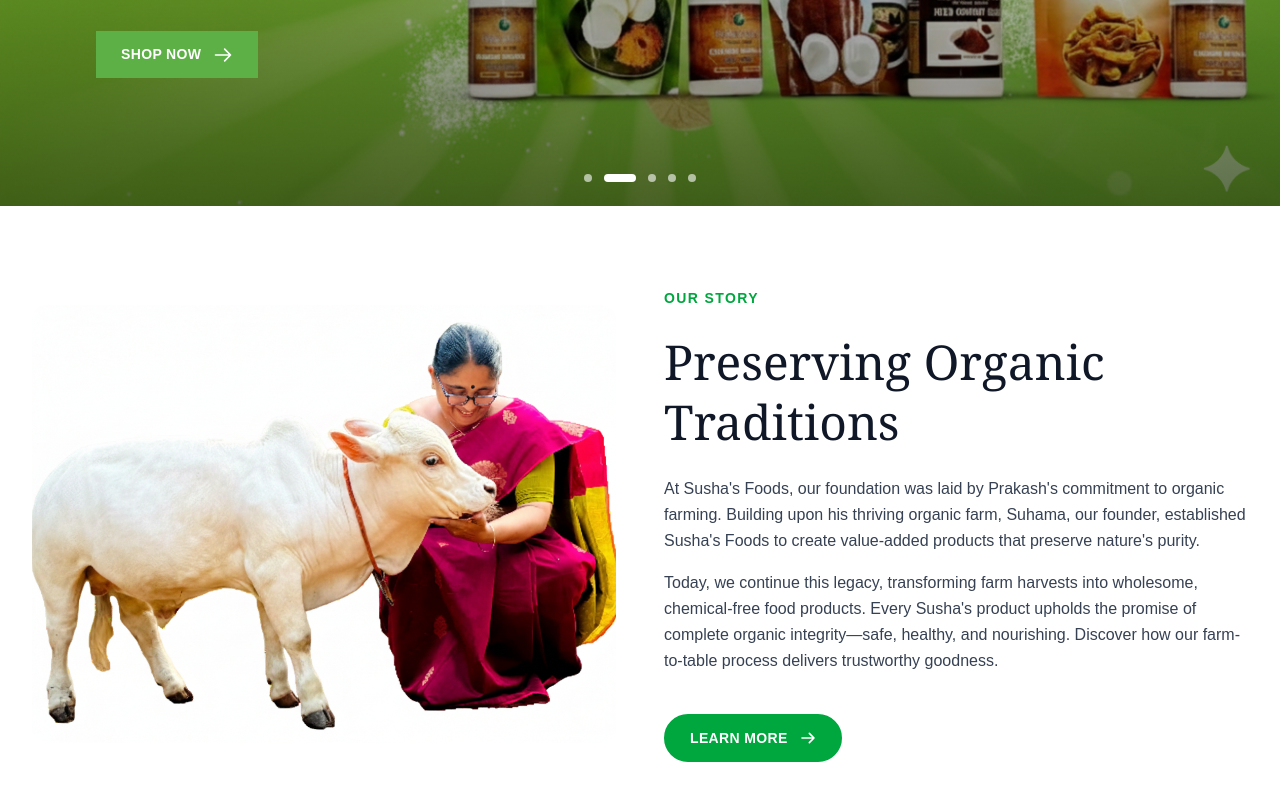
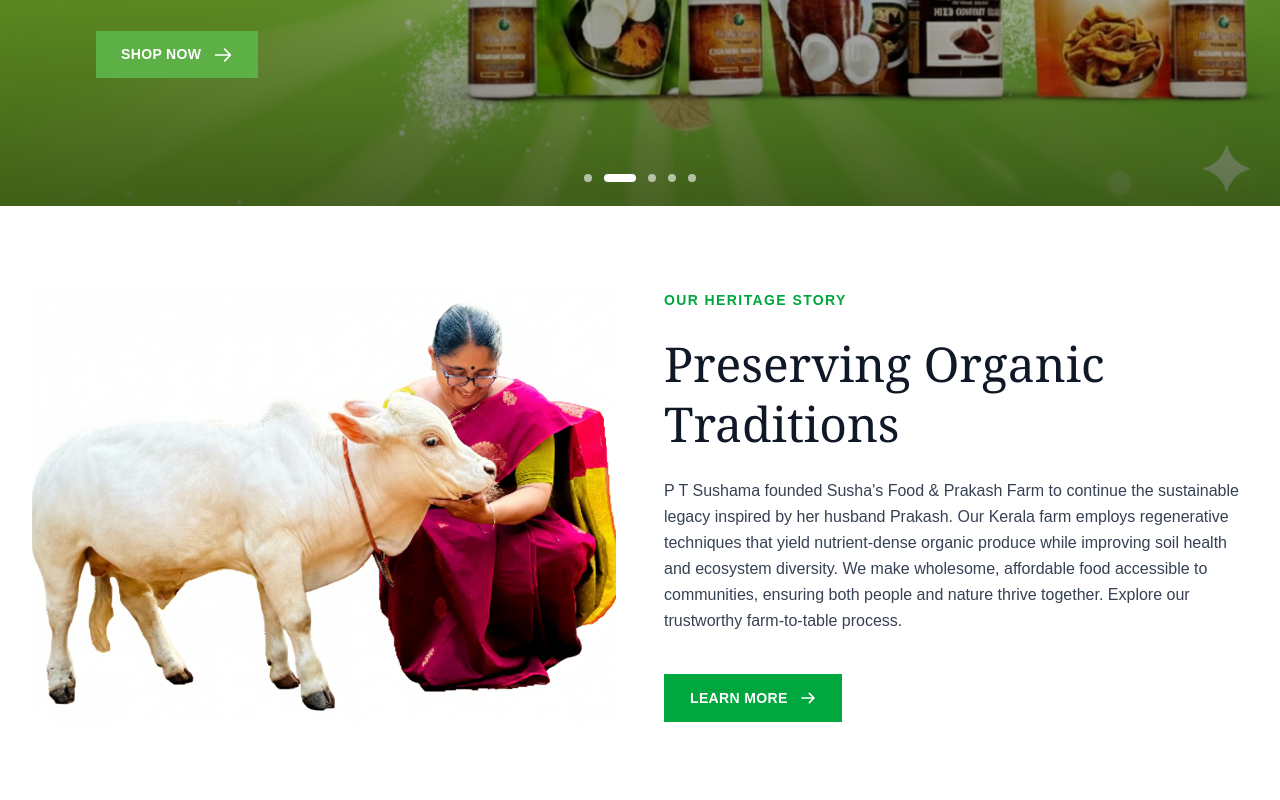
Before and after one commit to kalarikkal-sruthi/sushasfoodproducts, a Next.js app: page / in a window 1280 px wide. Shown: the part 606-1406 px from the top of the page. Built offline with nearby package versions, Linux system fonts and the light colour scheme; a web font is replaced by a local one.

Commit message:
about changed

```diff
--- a/src/components/home/About.tsx
+++ b/src/components/home/About.tsx
@@ -33,29 +33,21 @@
           {/* Content Section */}
           <div className="space-y-4 md:space-y-6 order-1 lg:order-2">
             <span className="inline-block text-green-600 font-bold tracking-widest text-xs md:text-sm uppercase">
-              OUR STORY
+             Our Heritage Story
             </span>
 
             <h1
               id="about-heading"
               className="text-2xl sm:text-3xl md:text-4xl lg:text-5xl font-serif text-gray-900 leading-tight"
             >
-              Preserving Organic Traditions
+             Preserving Organic Traditions
             </h1>
 
             <div className="space-y-3 md:space-y-4">
               <p className="text-gray-700 leading-relaxed text-sm sm:text-base">
-                At Susha&apos;s Foods, our foundation was laid by Prakash&apos;s commitment to organic farming.
-                Building upon his thriving organic farm, Suhama, our founder, established Susha&apos;s Foods
-                to create value-added products that preserve nature&apos;s purity.
-              </p>
-              <p className="text-gray-700 leading-relaxed text-sm sm:text-base">
-                Today, we continue this legacy, transforming farm harvests into wholesome, chemical-free
-                food products. Every Susha&apos;s product upholds the promise of complete organic
-                integrity—safe, healthy, and nourishing. Discover how our farm-to-table process delivers
-                trustworthy goodness.
-              </p>
-            </div>
+              P T Sushama founded Susha's Food & Prakash Farm to continue the sustainable legacy inspired by her husband Prakash. Our Kerala farm employs regenerative techniques that yield nutrient-dense organic produce while improving soil health and ecosystem diversity. We make wholesome, affordable food accessible to communities, ensuring both people and nature thrive together. Explore our trustworthy farm-to-table process.
+
+            </p></div>
 
             {/* CTA Button */}
             <div className="pt-2 md:pt-4">
@@ -66,10 +58,10 @@
                 prefetch={false}
               >
                 <button
-                  className="group inline-flex items-center justify-center gap-2 md:gap-3 px-4 py-2 md:px-6 md:py-3 bg-green-600 hover:bg-white text-white hover:text-green-700 font-semibold border-2 border-green-600 rounded-full transition-all duration-300 ease-in-out hover:scale-105 active:scale-95 focus:outline-none focus:ring-2 focus:ring-green-600 focus:ring-offset-2"
+                  className="group inline-flex items-center justify-center gap-2 md:gap-3 px-4 py-2 md:px-6 md:py-3 bg-green-600 hover:bg-white text-white hover:text-green-700 font-semibold border-2 border-green-600  transition-all duration-300 ease-in-out  active:scale-95 focus:outline-none focus:ring-2 focus:ring-green-600 focus:ring-offset-2"
                   aria-label="Learn more about our production methods"
                 >
-                  <span className="text-xs md:text-sm tracking-wide font-semibold uppercase">
+                  <span className="text-[14px] md:text-sm tracking-wide  uppercase">
                     Learn More
                   </span>
                   <svg
```
